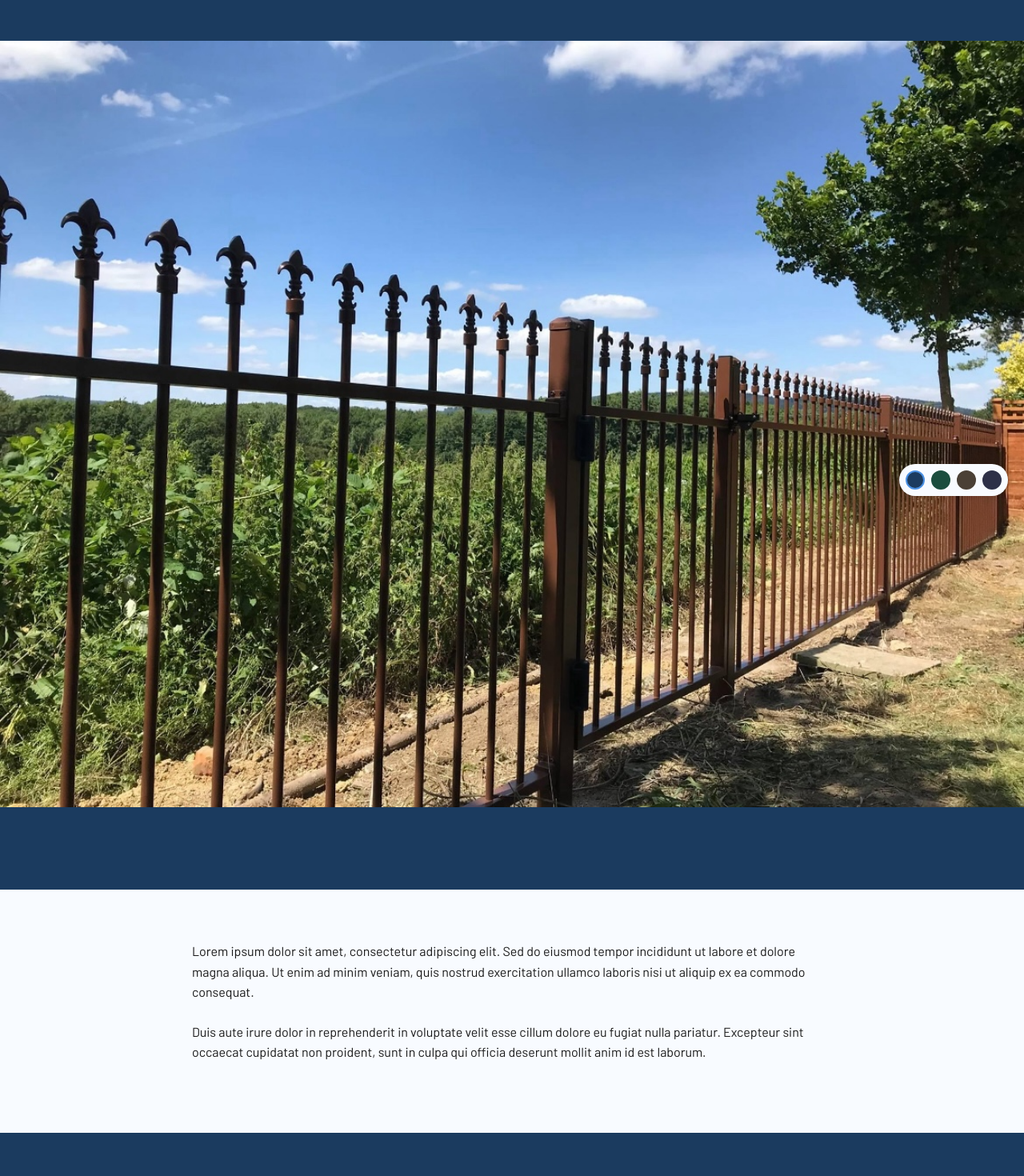
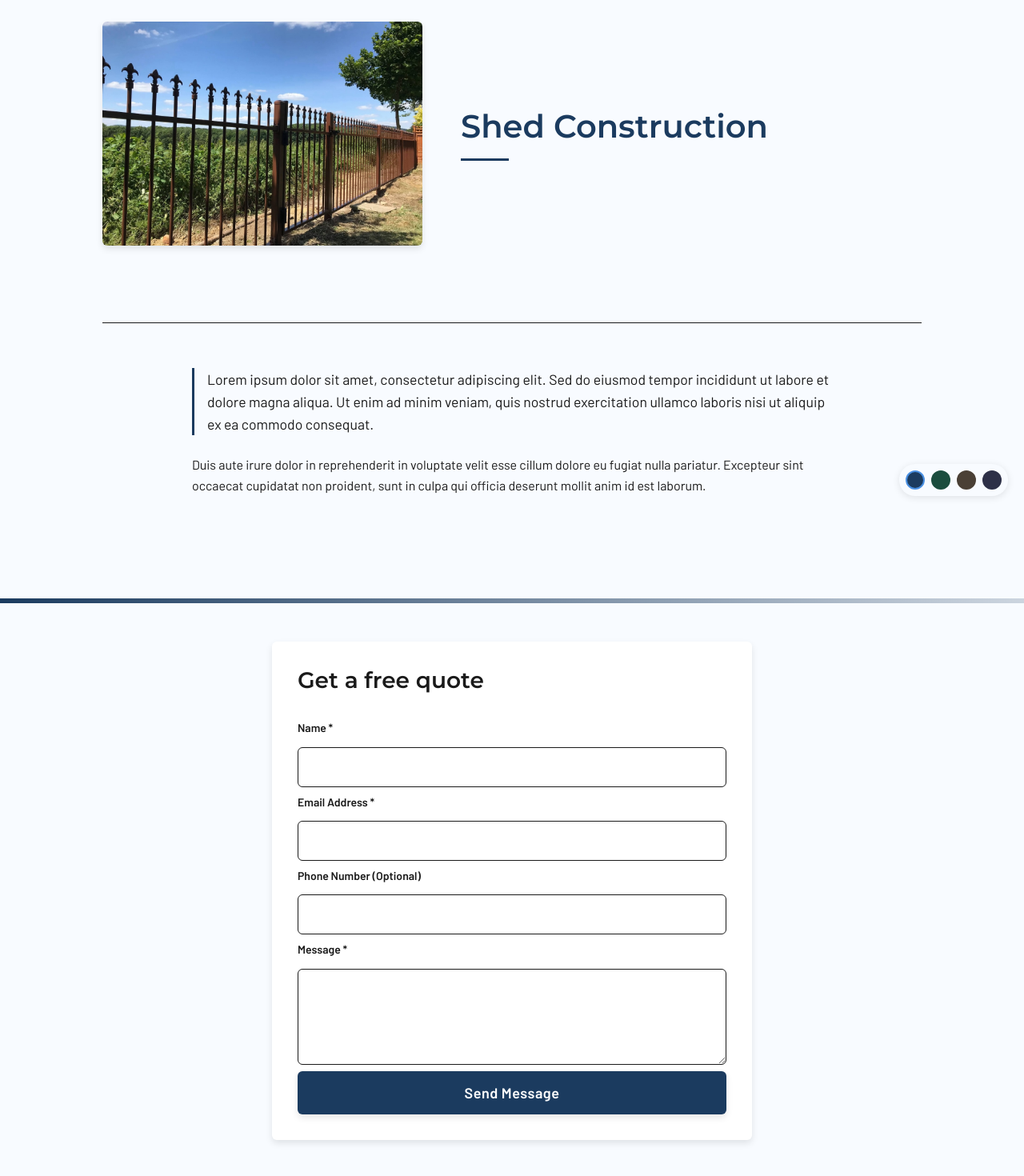
Before and after one commit to jamesbrittan/borefence, a React (Vite) app: page /services/sheds in a window 1280 px wide. Shown: the part 160-1630 px from the top of the page at 80% size. Built offline with nearby package versions, Linux system fonts and the light colour scheme.

Commit message:
aesthetic improvements

```diff
--- a/index.html
+++ b/index.html
@@ -7,7 +7,7 @@
     <link rel="preconnect" href="https://fonts.googleapis.com">
     <link rel="preconnect" href="https://fonts.gstatic.com" crossorigin>
     <link href="https://fonts.googleapis.com/css2?family=Barlow:wght@400;500;600;700&family=Montserrat:wght@500;600;700&display=swap" rel="stylesheet">
-    <title>BoreFence - Garden Fencing and Railings</title>
+    <title>Bore Fence - Garden Fencing and Railings</title>
   </head>
   <body>
     <div id="root"></div>
--- a/src/components/ContactForm/ContactForm.jsx
+++ b/src/components/ContactForm/ContactForm.jsx
@@ -16,10 +16,11 @@ const FormGroup = styled.div`
 
 const Label = styled.label`
   ${props => props.theme.typography.label}
-  color: ${props => props.theme.colors.text};
-  font-weight: ${props => props.theme.fonts.weights.medium};
+  color: ${props => props.dark ? props.theme.colors.white : props.theme.colors.text};
+  font-weight: ${props => props.theme.fonts.weights.semiBold};
   font-size: 0.875rem;
   margin-bottom: ${props => props.theme.spacing.xxs};
+  text-shadow: ${props => props.dark ? '0 1px 2px rgba(0, 0, 0, 0.2)' : 'none'};
 `;
 
 const ErrorMessage = styled.span`
@@ -29,32 +30,32 @@ const ErrorMessage = styled.span`
 `;
 
 const Input = styled.input`
-  padding: ${props => props.theme.spacing.sm};
-  border: 1px solid rgba(0, 0, 0, 0.1);
-  border-radius: ${props => props.theme.radius.small};
-  background: rgba(255, 255, 255, 0.7);
-  backdrop-filter: blur(4px);
-  -webkit-backdrop-filter: blur(4px);
-  color: ${props => props.theme.colors.text};
+  padding: ${props => props.theme.spacing.sm} ${props => props.theme.spacing.md};
+  border: 1px solid ${props => props.dark ? 'rgba(255, 255, 255, 0.3)' : props.theme.colors.border};
+  border-radius: ${props => props.theme.radius.medium};
+  background: ${props => props.dark ? 'rgba(255, 255, 255, 0.15)' : props.theme.colors.white};
+  backdrop-filter: ${props => props.dark ? 'blur(10px)' : 'none'};
+  -webkit-backdrop-filter: ${props => props.dark ? 'blur(10px)' : 'none'};
+  color: ${props => props.dark ? 'white' : props.theme.colors.text};
   font-size: 1rem;
   line-height: 1.5;
   width: 100%;
   transition: all 0.2s;
 
   &::placeholder {
-    color: ${props => props.theme.colors.textLight};
+    color: ${props => props.dark ? 'rgba(255, 255, 255, 0.7)' : 'rgba(0, 0, 0, 0.4)'};
   }
 
   &:hover {
-    border-color: ${props => props.theme.colors.primary};
-    background: rgba(255, 255, 255, 0.7);
+    border-color: ${props => props.dark ? 'rgba(255, 255, 255, 0.5)' : props.theme.colors.primary};
+    background: ${props => props.dark ? 'rgba(255, 255, 255, 0.2)' : props.theme.colors.white};
   }
 
   &:focus {
     outline: none;
-    border-color: ${props => props.theme.colors.primary};
-    box-shadow: 0 0 0 3px ${props => props.theme.colors.primaryLight};
-    background: rgba(255, 255, 255, 0.9);
+    border-color: ${props => props.dark ? 'rgba(255, 255, 255, 0.8)' : props.theme.colors.primary};
+    box-shadow: 0 0 0 3px ${props => props.dark ? 'rgba(255, 255, 255, 0.2)' : props.theme.colors.primary};
+    background: ${props => props.dark ? 'rgba(255, 255, 255, 0.25)' : props.theme.colors.white};
   }
 
   &[aria-invalid="true"] {
@@ -62,54 +63,126 @@ const Input = styled.input`
   }
 `;
 
-const TextArea = styled(Input).attrs({ as: 'textarea' })`
-  min-height: ${props => props.theme.spacing.huge};
+const TextArea = styled.textarea`
+  padding: ${props => props.theme.spacing.sm} ${props => props.theme.spacing.md};
+  border: 1px solid ${props => props.dark ? 'rgba(255, 255, 255, 0.3)' : props.theme.colors.border};
+  border-radius: ${props => props.theme.radius.medium};
+  background: ${props => props.dark ? 'rgba(255, 255, 255, 0.15)' : props.theme.colors.white};
+  backdrop-filter: ${props => props.dark ? 'blur(10px)' : 'none'};
+  -webkit-backdrop-filter: ${props => props.dark ? 'blur(10px)' : 'none'};
+  color: ${props => props.dark ? 'white' : props.theme.colors.text};
+  font-size: 1rem;
+  line-height: 1.5;
+  width: 100%;
+  min-height: 120px;
+  transition: all 0.2s;
   resize: vertical;
+
+  &::placeholder {
+    color: ${props => props.dark ? 'rgba(255, 255, 255, 0.7)' : 'rgba(0, 0, 0, 0.4)'};
+  }
+
+  &:hover {
+    border-color: ${props => props.dark ? 'rgba(255, 255, 255, 0.5)' : props.theme.colors.primary};
+    background: ${props => props.dark ? 'rgba(255, 255, 255, 0.2)' : props.theme.colors.white};
+  }
+
+  &:focus {
+    outline: none;
+    border-color: ${props => props.dark ? 'rgba(255, 255, 255, 0.8)' : props.theme.colors.primary};
+    box-shadow: 0 0 0 3px ${props => props.dark ? 'rgba(255, 255, 255, 0.2)' : 'rgba(37, 99, 235, 0.2)'};
+    background: ${props => props.dark ? 'rgba(255, 255, 255, 0.25)' : props.theme.colors.white};
+  }
+
+  &[aria-invalid="true"] {
+    border-color: ${props => props.theme.colors.error};
+    box-shadow: 0 0 0 2px rgba(239, 68, 68, 0.2);
+  }
 `;
 
 const SubmitButton = styled.button`
-  padding: ${props => props.theme.spacing.sm} ${props => props.theme.spacing.xl};
-  background: ${props => props.theme.colors.primary};
-  color: ${props => props.theme.colors.white};
+  padding: ${props => props.theme.spacing.md} ${props => props.theme.spacing.xl};
   border: none;
-  border-radius: ${props => props.theme.radius.small};
-  font-weight: ${props => props.theme.fonts.weights.medium};
-  font-size: 1rem;
+  border-radius: ${props => props.theme.radius.medium};
+  background: ${props => props.dark
+    ? 'linear-gradient(135deg, rgba(255, 255, 255, 0.8), rgba(255, 255, 255, 0.4))'
+    : props.theme.colors.primary};
+  color: ${props => props.dark ? 'rgba(0, 0, 0, 0.75)' : 'white'};
+  font-weight: ${props => props.theme.fonts.weights.semiBold};
+  font-size: 1.125rem;
   cursor: pointer;
-  transition: all 0.2s;
-  width: 100%;
+  transition: all 0.3s;
+  letter-spacing: 0.5px;
+  position: relative;
+  overflow: hidden;
+  box-shadow: ${props => props.dark
+    ? '0 4px 6px rgba(0, 0, 0, 0.1), 0 1px 3px rgba(0, 0, 0, 0.08), 0 0 0 1px rgba(255, 255, 255, 0.2) inset'
+    : props.theme.shadows.medium};
+
+  &::before {
+    content: '';
+    position: absolute;
+    top: 0;
+    left: 0;
+    width: 100%;
+    height: 100%;
+    background: linear-gradient(
+      to right,
+      rgba(255, 255, 255, 0) 0%,
+      rgba(255, 255, 255, 0.2) 50%,
+      rgba(255, 255, 255, 0) 100%
+    );
+    transform: translateX(-100%);
+    transition: transform 0.6s;
+  }
 
   &:hover {
-    background: ${props => props.theme.colors.secondary};
+    background: ${props => props.dark ? props.theme.colors.secondary : props.theme.colors.secondary};
     transform: translateY(-${props => props.theme.spacing.xxs});
+    box-shadow: ${props => props.dark
+      ? '0 6px 12px rgba(0, 0, 0, 0.2), 0 1px 3px rgba(0, 0, 0, 0.08)'
+      : props.theme.shadows.large};
+
+    &::before {
+      transform: translateX(100%);
+    }
   }
 
   &:focus-visible {
-    outline: 3px solid ${props => props.theme.colors.primaryLight};
+    outline: 3px solid ${props => props.dark ? 'rgba(255, 255, 255, 0.3)' : props.theme.colors.primary};
     outline-offset: ${props => props.theme.spacing.xxs};
-    background: ${props => props.theme.colors.secondary};
+    background: ${props => props.dark ? props.theme.colors.secondary : props.theme.colors.secondary};
   }
 
   &:active {
     transform: translateY(0);
+    box-shadow: ${props => props.dark
+      ? '0 2px 4px rgba(0, 0, 0, 0.1), 0 1px 2px rgba(0, 0, 0, 0.08)'
+      : props.theme.shadows.small};
   }
 
   &:disabled {
     background: ${props => props.theme.colors.textLight};
     cursor: not-allowed;
     transform: none;
+    box-shadow: none;
+
+    &::before {
+      display: none;
+    }
   }
 `;
 
 const FormTitle = styled.h2`
   ${props => props.theme.typography.h2}
-  color: ${props => props.theme.colors.text};
+  color: ${props => props.dark ? props.theme.colors.white : props.theme.colors.text};
   margin-bottom: ${props => props.theme.spacing.lg};
   font-size: 1.75rem;
   line-height: 1.2;
+  text-shadow: ${props => props.dark ? '0 1px 2px rgba(0, 0, 0, 0.2)' : 'none'};
 `;
 
-const ContactForm = () => {
+const ContactForm = ({ dark = true }) => {
   const [formState, setFormState] = React.useState({
     name: '',
     email: '',
@@ -173,21 +246,21 @@ const ContactForm = () => {
       aria-labelledby="contact-form-title"
       noValidate
     >
-      <FormTitle id="contact-form-title">Get a free quote</FormTitle>
+      <FormTitle id="contact-form-title" dark={dark}>Get a free quote</FormTitle>
 
       <FormGroup>
-        <Label htmlFor="name">Full Name *</Label>
+        <Label htmlFor="name" dark={dark}>Name *</Label>
         <Input
           type="text"
           id="name"
           name="name"
           value={formState.name}
           onChange={handleChange}
-          placeholder="Enter your full name"
           required
           aria-required="true"
           aria-invalid={!!errors.name}
           aria-describedby={errors.name ? "name-error" : undefined}
+          dark={dark}
         />
         {errors.name && (
           <ErrorMessage id="name-error" role="alert">{errors.name}</ErrorMessage>
@@ -195,18 +268,18 @@ const ContactForm = () => {
       </FormGroup>
 
       <FormGroup>
-        <Label htmlFor="email">Email Address *</Label>
+        <Label htmlFor="email" dark={dark}>Email Address *</Label>
         <Input
           type="email"
           id="email"
           name="email"
           value={formState.email}
           onChange={handleChange}
-          placeholder="Enter your email address"
           required
           aria-required="true"
           aria-invalid={!!errors.email}
           aria-describedby={errors.email ? "email-error" : undefined}
+          dark={dark}
         />
         {errors.email && (
           <ErrorMessage id="email-error" role="alert">{errors.email}</ErrorMessage>
@@ -214,30 +287,30 @@ const ContactForm = () => {
       </FormGroup>
 
       <FormGroup>
-        <Label htmlFor="phone">Phone Number (Optional)</Label>
+        <Label htmlFor="phone" dark={dark}>Phone Number (Optional)</Label>
         <Input
           type="tel"
           id="phone"
           name="phone"
           value={formState.phone}
           onChange={handleChange}
-          placeholder="Enter your phone number"
           aria-required="false"
+          dark={dark}
         />
       </FormGroup>
 
       <FormGroup>
-        <Label htmlFor="message">Message *</Label>
+        <Label htmlFor="message" dark={dark}>Message *</Label>
         <TextArea
           id="message"
           name="message"
           value={formState.message}
           onChange={handleChange}
-          placeholder="Enter your message"
           required
           aria-required="true"
           aria-invalid={!!errors.message}
           aria-describedby={errors.message ? "message-error" : undefined}
+          dark={dark}
         />
         {errors.message && (
           <ErrorMessage id="message-error" role="alert">{errors.message}</ErrorMessage>
@@ -252,6 +325,7 @@ const ContactForm = () => {
         type="submit"
         disabled={isSubmitting}
         aria-label="Submit contact form"
+        dark={dark}
       >
         {isSubmitting ? 'Sending...' : 'Send Message'}
       </SubmitButton>
--- a/src/components/DesignOptions/DesignOptions.jsx
+++ b/src/components/DesignOptions/DesignOptions.jsx
@@ -67,7 +67,7 @@ const DesignOptions = () => {
         <ImageWrapper>
           <img
             src={getImageUrl('fence_black_s.jpg')}
-            alt="BoreFence design options showing different color and style combinations"
+            alt="A black fence"
             loading="lazy"
           />
         </ImageWrapper>
--- a/src/components/Footer/Footer.jsx
+++ b/src/components/Footer/Footer.jsx
@@ -75,7 +75,7 @@ const Footer = () => {
     <FooterContainer>
       <FooterContent>
         {/* <FooterSection>
-          <FooterTitle>About BoreFence</FooterTitle>
+          <FooterTitle>About Bore Fence</FooterTitle>
           <FooterText>
             Your trusted partner in garden fencing and railings. We provide high-quality, durable solutions for your outdoor spaces.
           </FooterText> */}
@@ -95,7 +95,7 @@ const Footer = () => {
       </FooterContent>
       {/* <FooterBottom>
         <Copyright>
-          {new Date().getFullYear()} BoreFence. All rights reserved.
+          {new Date().getFullYear()} Bore Fence. All rights reserved.
         </Copyright>
       </FooterBottom> */}
     </FooterContainer>
--- a/src/components/Navigation/Navigation.jsx
+++ b/src/components/Navigation/Navigation.jsx
@@ -107,7 +107,7 @@ const Caret = styled.span`
 const DropdownMenu = styled.div`
   position: absolute;
   top: 100%;
-  left: 0;
+  right: 0;
   transform: translateY(-10px);
   background: ${props => props.theme.colors.white};
   border-radius: ${props => props.theme.radius.medium};
@@ -194,10 +194,9 @@ const Navigation = ({ theme }) => {
     <Nav>
       <NavContent>
         <LogoLink to="/">
-          <LogoImage src={logoPath} alt="BoreFence Ltd" />
+          <LogoImage src={logoPath} alt="Bore Fence Ltd" />
         </LogoLink>
         <NavLinks>
-          <NavLink to="/">Home</NavLink>
           <DropdownContainer
             onMouseEnter={handleMouseEnter}
             onMouseLeave={handleMouseLeave}
@@ -234,7 +233,6 @@ const Navigation = ({ theme }) => {
               ))}
             </DropdownMenu>
           </DropdownContainer>
-          <NavLink to="/about">About</NavLink>
           <NavLink to="/contact">Contact</NavLink>
         </NavLinks>
       </NavContent>
--- a/src/pages/About.jsx
+++ b/src/pages/About.jsx
@@ -10,7 +10,7 @@ const AboutContainer = styled.div`
 const About = () => {
   return (
     <AboutContainer>
-      <h1>About BoreFence</h1>
+      <h1>About Bore Fence</h1>
       <p>Coming soon...</p>
     </AboutContainer>
   );
--- a/src/templates/ServicePage.jsx
+++ b/src/templates/ServicePage.jsx
@@ -4,34 +4,90 @@ import { getImageUrl } from '../utils/imageUtils';
 import ContactForm from '../components/ContactForm/ContactForm';
 
 const ServiceContainer = styled.main`
+  ${props => props.theme.mixins.fullWidth}
   width: 100vw;
   overflow-x: hidden;
 `;
 
-const HeroSection = styled.section`
+const FullWidthSection = styled.section`
   ${props => props.theme.mixins.fullWidth}
   width: 100vw;
-  background-color: ${props => props.theme.colors.primary};
-  color: ${props => props.theme.colors.white};
-  padding: 6rem 0;
-  position: relative;
 `;
 
-const HeroImage = styled.img`
+const HeaderSection = styled.section`
+  ${props => props.theme.mixins.narrowContainer}
+  padding: 4.5rem 0 3rem;
+  display: flex;
+  flex-direction: column;
+  align-items: center;
+  border-bottom: 1px solid ${props => props.theme.colors.border};
+`;
+
+const ServiceHeader = styled.div`
+  display: flex;
+  align-items: center;
+  gap: 3rem;
+  margin-bottom: 3rem;
   width: 100%;
-  height: 100%;
+  justify-content: space-between;
+
+  @media (max-width: ${props => props.theme.breakpoints.desktop}) {
+    flex-direction: column;
+    text-align: center;
+  }
+`;
+
+const HeaderImage = styled.img`
+  width: 400px;
+  height: 280px;
   object-fit: cover;
+  border-radius: ${props => props.theme.radius.medium};
+  box-shadow: ${props => props.theme.shadows.medium};
+  transition: transform 0.3s ease, box-shadow 0.3s ease;
+
+  &:hover {
+    transform: scale(1.02);
+    box-shadow: ${props => props.theme.shadows.large};
+  }
+
+  @media (max-width: ${props => props.theme.breakpoints.tablet}) {
+    width: 100%;
+    max-width: 500px;
+    height: auto;
+    aspect-ratio: 3/2;
+  }
+`;
+
+const Title = styled.h1`
+  ${props => props.theme.typography.heading}
+  color: ${props => props.theme.colors.primary};
+  font-size: 2.5rem;
+  margin: 0;
+  flex: 1;
+  position: relative;
+
+  &::after {
+    content: '';
+    display: block;
+    width: 60px;
+    height: 3px;
+    background-color: ${props => props.theme.colors.primary};
+    margin-top: 1rem;
+
+    @media (max-width: ${props => props.theme.breakpoints.desktop}) {
+      margin: 1rem auto 0;
+    }
+  }
+
+  @media (max-width: ${props => props.theme.breakpoints.desktop}) {
+    margin-top: 1.5rem;
+  }
 `;
 
 const ContentSection = styled.section`
-  ${props => props.theme.mixins.container}
-  padding: 4rem 0;
-`;
-
-const Title = styled.h1`
-  ${props => props.theme.typography.h1}
-  text-align: center;
-  margin-bottom: ${props => props.theme.spacing.xl};
+  ${props => props.theme.mixins.narrowContainer}
+  padding: 3.5rem 0;
+  background-color: ${props => props.theme.colors.background};
 `;
 
 const Description = styled.div`
@@ -41,20 +97,54 @@ const Description = styled.div`
 
   p {
     margin-bottom: ${props => props.theme.spacing.lg};
+    line-height: 1.6;
+  }
+
+  p:first-of-type {
+    font-size: 1.1rem;
+    padding-left: 1rem;
+    border-left: 3px solid ${props => props.theme.colors.primary};
+  }
+`;
+
+const Divider = styled.div`
+  width: 100%;
+  height: 1px;
+  background: linear-gradient(
+    to right,
+    transparent,
+    ${props => props.theme.colors.border},
+    transparent
+  );
+  margin: 2rem 0;
+`;
+
+const ContactWrapper = styled.div`
+  background-color: ${props => props.theme.colors.background};
+  padding-top: 3rem;
+  padding-bottom: 5rem;
+
+  &::before {
+    content: '';
+    display: block;
+    height: 6px;
+    background: linear-gradient(
+      to right,
+      ${props => props.theme.colors.primary},
+      ${props => props.theme.colors.primaryLight}
+    );
+    margin-bottom: 3rem;
   }
 `;
 
 const ContactSection = styled.section`
-  ${props => props.theme.mixins.fullWidth}
-  width: 100vw;
-  background-color: ${props => props.theme.colors.primary};
-  color: ${props => props.theme.colors.white};
-  padding: 4rem 0;
-
-  ${props => props.theme.mixins.container}
-  display: flex;
-  flex-direction: column;
-  align-items: center;
+  ${props => props.theme.mixins.narrowContainer}
+  max-width: 600px;
+  margin: 0 auto;
+  padding: 2rem;
+  background-color: white;
+  border-radius: ${props => props.theme.radius.medium};
+  box-shadow: ${props => props.theme.shadows.medium};
 `;
 
 const ServicePage = ({ title, description, image }) => {
@@ -62,16 +152,30 @@ const ServicePage = ({ title, description, image }) => {
 
   return (
     <ServiceContainer>
-      <HeroSection>
-        <HeroImage src={imageUrl} alt={title} />
-      </HeroSection>
+      <FullWidthSection>
+        <HeaderSection>
+          <ServiceHeader>
+            <HeaderImage src={imageUrl} alt={title} />
+            <Title>{title}</Title>
+          </ServiceHeader>
+        </HeaderSection>
+      </FullWidthSection>
 
-      <ContentSection>
-        <Description>
-          {description}
-        </Description>
-      </ContentSection>
+      <FullWidthSection>
+        <ContentSection>
+          <Description>
+            {description}
+          </Description>
+        </ContentSection>
+      </FullWidthSection>
 
+      <FullWidthSection>
+        <ContactWrapper>
+          <ContactSection>
+            <ContactForm dark={false} />
+          </ContactSection>
+        </ContactWrapper>
+      </FullWidthSection>
     </ServiceContainer>
   );
 };
```
Also changed, not shown: src/pages/Home.jsx (+203 -33 lines), 1 other file (tests, documents, lock files or other folders).
